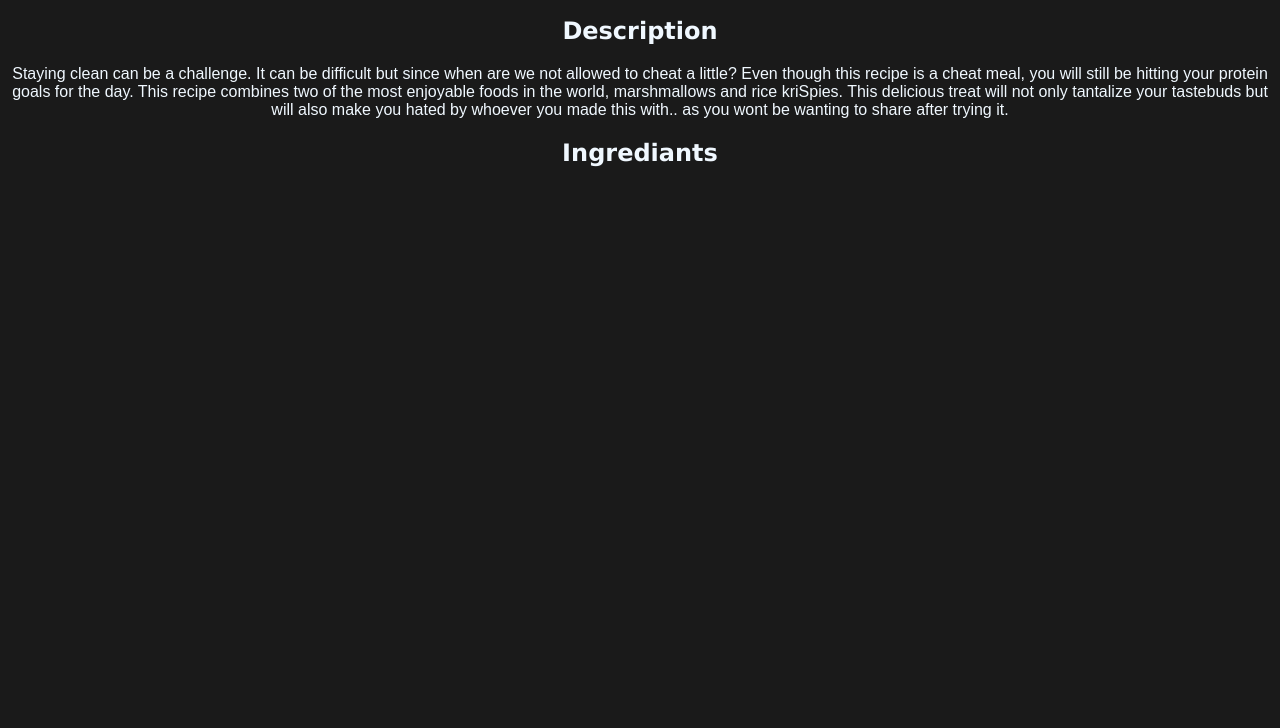
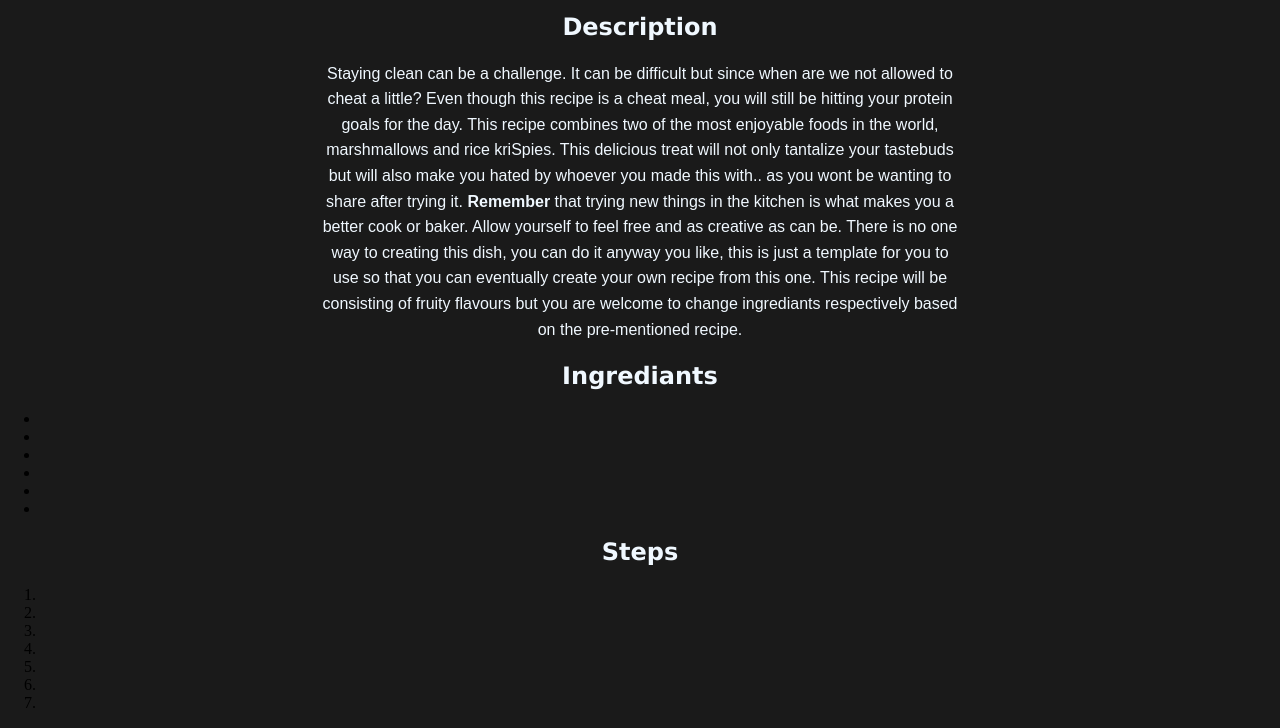
Before and after one commit to Tainej3/odin-recipes, a plain HTML site: page recipes/protein.html in a window 1280 px wide. Shown: the part 574-1302 px from the top of the page. Before the commit the page ends 800 px from the top, so only its background shows below. Drawn offline with Linux system fonts and the light colour scheme.

Commit message:
Added CSS to fix flow of website

```diff
--- a/recipes/protein.html
+++ b/recipes/protein.html
@@ -15,7 +15,28 @@
             you will still be hitting your protein goals for the day. This recipe combines two of the most enjoyable foods in the world, marshmallows and rice kriSpies.
             This delicious treat will not only tantalize your tastebuds but will also make you hated by whoever you made this with.. as you wont be wanting to share after
             trying it.
+            <b>Remember</b> that trying new things in the kitchen is what makes you a better cook or baker. Allow yourself to feel free and as creative as can be. There is no one
+            way to creating this dish, you can do it anyway you like, this is just a template for you to use so that you can eventually create your own recipe from this one.
+            This recipe will be consisting of fruity flavours but you are welcome to change ingrediants respectively based on the pre-mentioned recipe.
         </p>
         <h2>Ingrediants</h2>
+        <ul>
+            <li></li>
+            <li></li>
+            <li></li>
+            <li></li>
+            <li></li>
+            <li></li>
+        </ul>
+        <h2>Steps</h2>
+        <ol>
+            <li></li>
+            <li></li>
+            <li></li>
+            <li></li>
+            <li></li>
+            <li></li>
+            <li></li>
+        </ol>
     </body>
 </html>
--- a/styles.css
+++ b/styles.css
@@ -13,6 +13,9 @@ p {
     color: aliceblue;
     text-align: center;
     font-family: Arial, Helvetica, sans-serif;
+    width: 50%;
+    margin: auto auto;
+    line-height: 1.6;
 }
 
 #body_2 {
@@ -26,5 +29,5 @@ img {
     align-items: center;
     margin: auto auto;
     display: block;
-    border: solid 5px aliceblue;
+    border: solid 3px aliceblue;
 }
```
